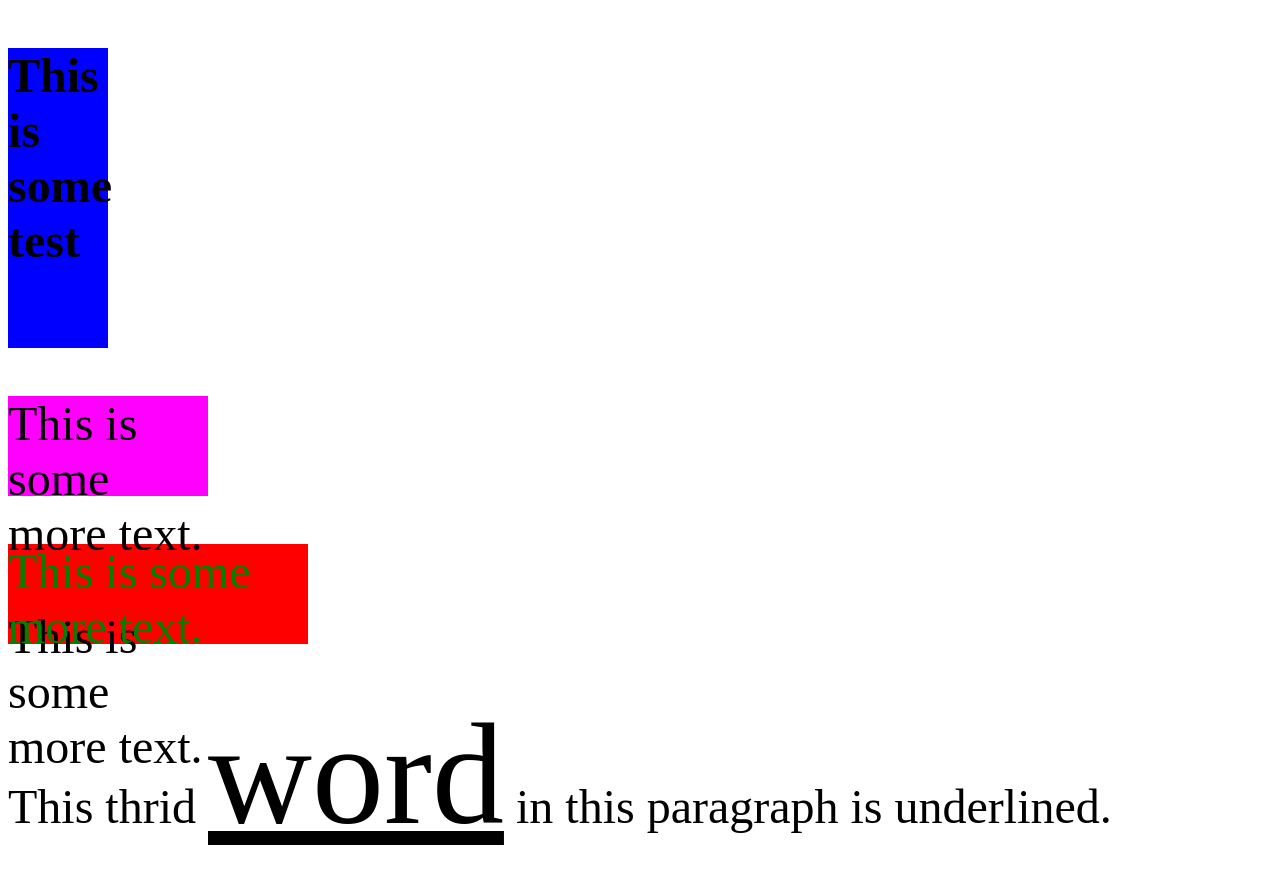
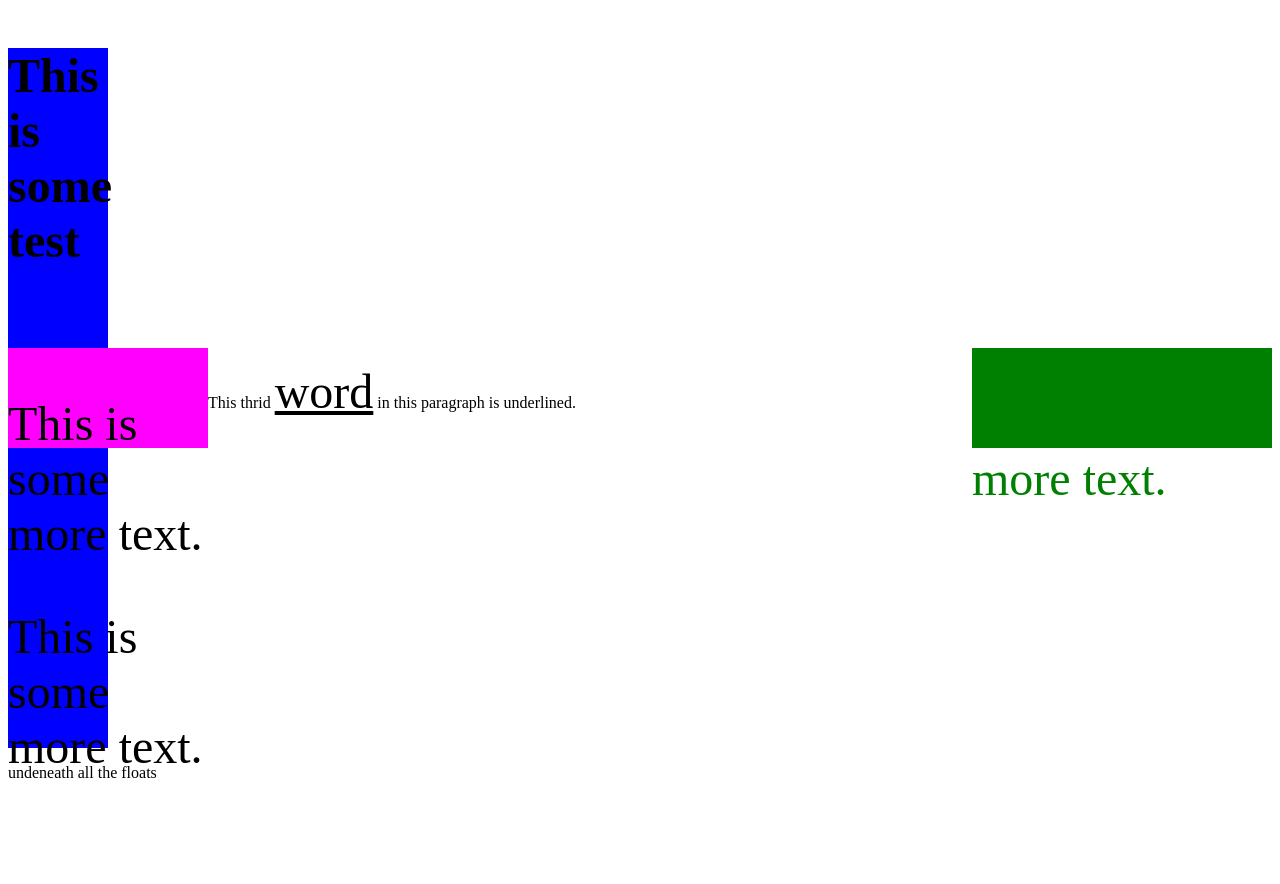
Before and after one commit to amankhatri/Web-Application-Projects, a plain HTML site: page CSS/index.html in a window 1280 px wide. After the commit the page ends 800 px from the top, so only its background shows below. Drawn offline with Linux system fonts and the light colour scheme.

Commit message:
floating tag unfloating clear

```diff
--- a/CSS/index.html
+++ b/CSS/index.html
@@ -17,6 +17,11 @@ basically divide content in logical way-->
 <!-- green referes to the id and we use a dot(#) in front of a id in css we can also apply id to a class-->
 <!--divs are always rectangular and covers the area around them they can also be used to control the sections look in css div -->
 <!-- HTML Color Codes html-color-codes.info example in puplebox class html code = #FF00FF-->
+<!-- Now we can use float to change the positioning of contents
+so here we have moved puplebox to the left of all the other content
+on the page and green box to the right (alligned right). Anything
+which doesn't have float will be in between right float and left float. now since floatleft class occurs after puplebox, the content of <p> with floatleft class would occur right to the puplebox, and left to the greenbox.-->
+<!-- now there are divs which we want to appear underneath the floating div these are special divs for example div class="clear", the only purposes of that div is to sit there and break the div.clear:both. we can also use clear left clear right-->
 
 <style type="text/css">
 .large {
@@ -40,11 +45,19 @@ div {
     background-color: #FF00FF;
     width: 200px;
     height: 100px;
+    float: left;
 }
-.redbox{
-    background-color: red;
+.greenbox{
+    background-color: green;
     width: 300px;
     height: 100px;
+    float: right;
+}
+.floatleft {
+    float:left;
+}
+.clear {
+    clear:both;
 }
 </style>
 </head>
@@ -58,11 +71,14 @@ div {
     <p class="large"> This is some more text.</p>
     <p class="large"> This is some more text.</p>
     </div>
-    <div class = "redbox">   <!--  we can also apply id to a class-->
+    <div class = "greenbox">   <!--  we can also apply id to a class-->
     <p id="green" class = "large"> This is some more text.</p>
     </div>
 
     <!--  we want to underline the third word in this paragraph  so we will use span and we will give it one or moreclass-->
-    <p class="large"> This thrid <span class="underline large">word</span> in this paragraph is underlined.</p>
+    <p class="floatleft"> This thrid <span class="underline large">word</span> in this paragraph is underlined.</p>
+    <div class="clear"></div>
+    <p>undeneath all the floats</p>
+
 </body>
 </html>
```
Also changed, not shown: 1 other file.
